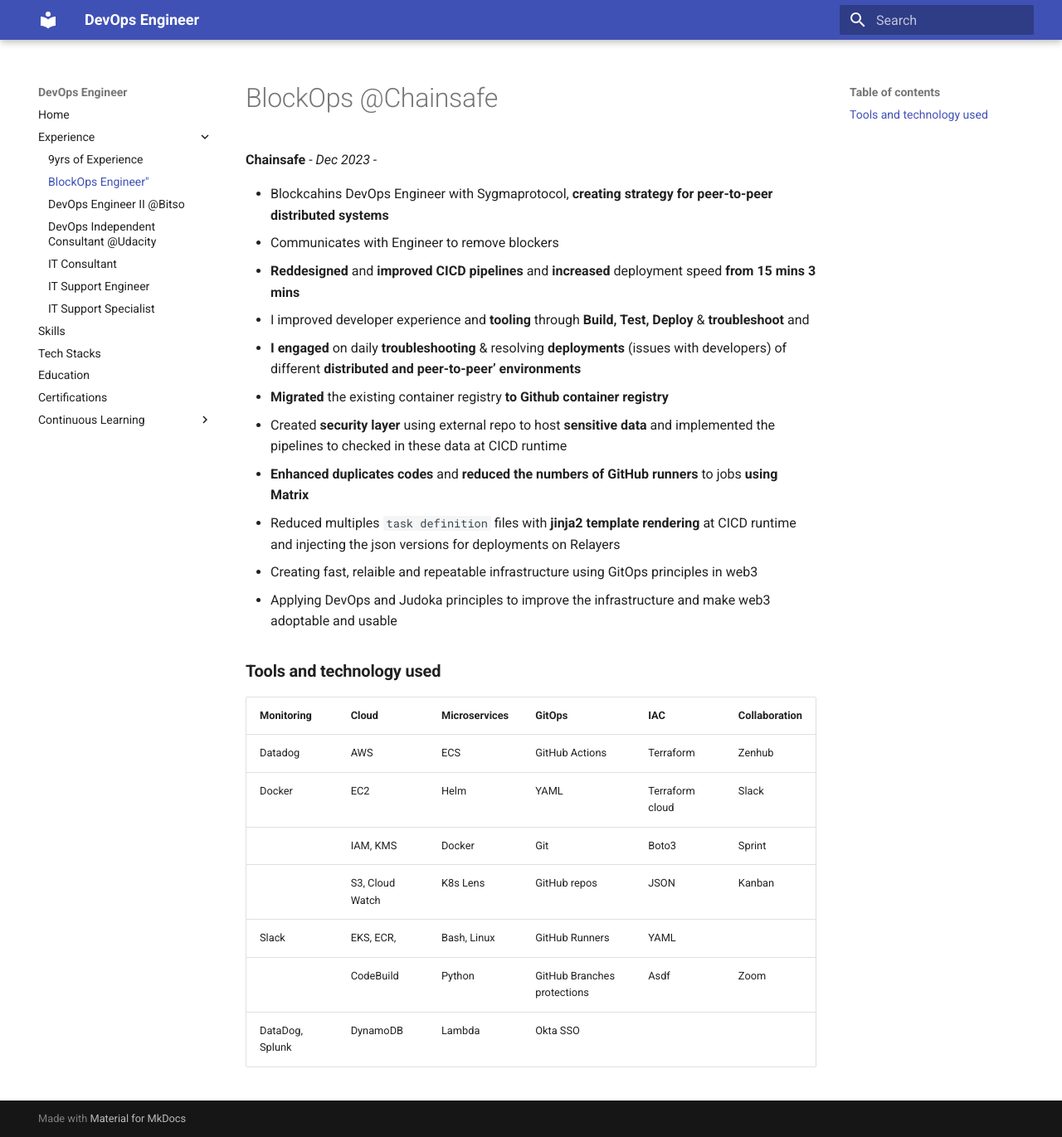
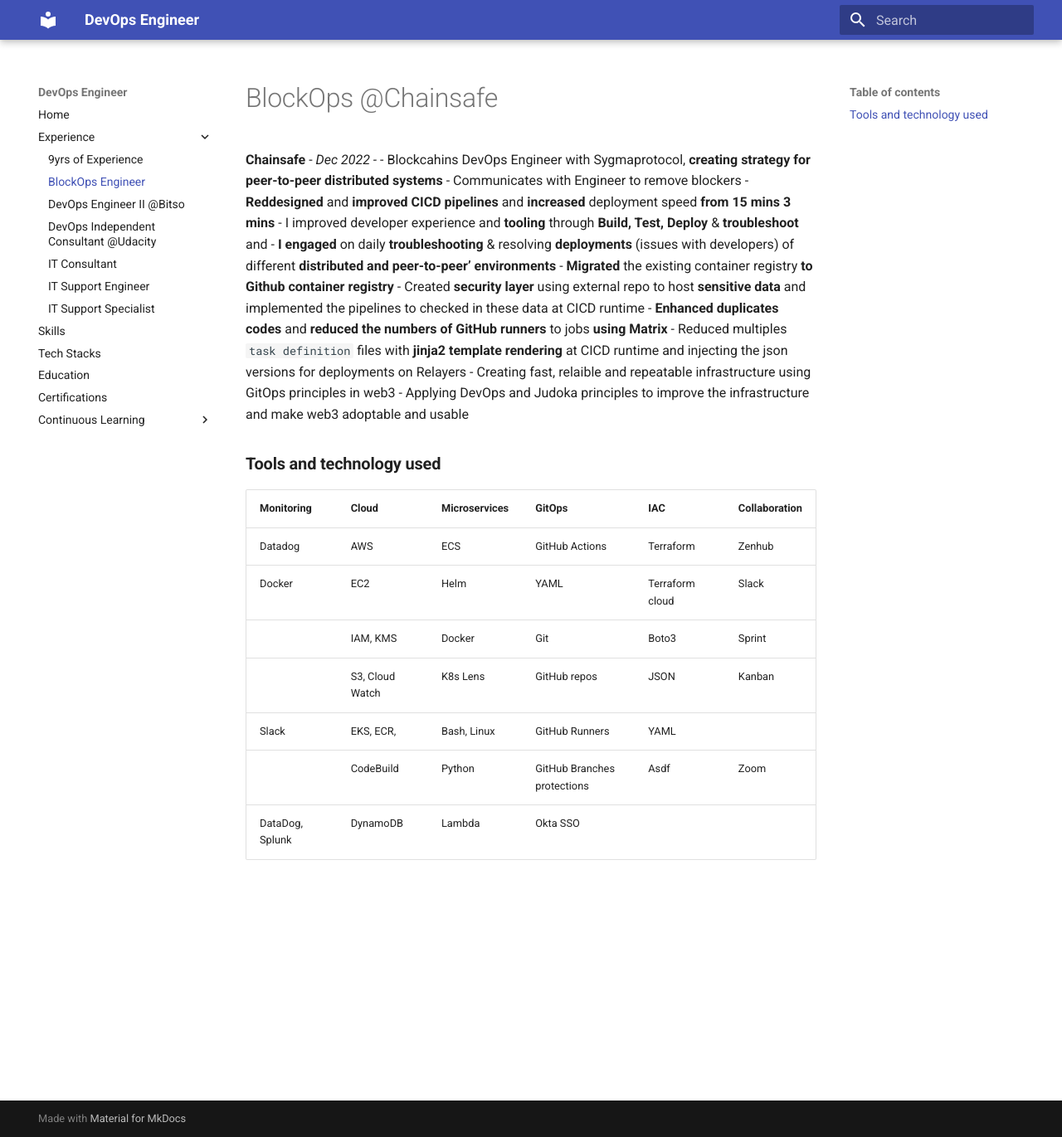
Before and after one commit to eedygreen/isah-idris-DevOps-Engineer-resume, an MkDocs documentation site: the page built from docs/experience/BlockOps_Engineer.md, in a window 1280 px wide and 1371 px high. Shown: the whole window at 83% size. Built offline with MkDocs 1.6.1 and Material for MkDocs 9.7.7, drawn with Linux system fonts in a browser that asks for light colours.

Commit message:
Update chainsafe (#39)
* updated my portfolio with chainsafe

* updating my current states

* update

```diff
--- a/docs/experience/BlockOps_Engineer.md
+++ b/docs/experience/BlockOps_Engineer.md
@@ -1,7 +1,6 @@
 # BlockOps @Chainsafe
 
-**Chainsafe** - *Dec 2023 -*
-
+**Chainsafe** - *Dec 2022 -*
 - Blockcahins DevOps Engineer with Sygmaprotocol, **creating strategy for peer-to-peer distributed systems**
 - Communicates with Engineer to remove blockers
 - **Reddesigned** and **improved CICD pipelines** and **increased** deployment speed **from 15 mins 3 mins**
--- a/mkdocs.yml
+++ b/mkdocs.yml
@@ -4,7 +4,7 @@
    - Home: 'README.md'
    - Experience:
         - 9yrs of Experience: 'experience/Work_Experience_9yrs.md'
-        - BlockOps Engineer": 'experience/BlockOps_Engineer.md'
+        - BlockOps Engineer: 'experience/BlockOps_Engineer.md'
         - DevOps Engineer II @Bitso: 'experience/DevOps_Engineer_II_@Bitso.md'
         - DevOps Independent Consultant @Udacity: 'experience/Independent_Consultant_@Udacity.md'
         - IT Consultant: 'experience/IT_Consultant.md'
@@ -16,7 +16,7 @@
    - Certifications: 'certification/Certifications.md'
    - Continuous Learning:
         - Stacks & Skills:
-            - Disttributed Systems: 'continuous-learning/list/Distributed Systems.md'
+            - Distributed Systems: 'continuous-learning/list/Distributed_Systems.md'
             - FastAPI: 'continuous-learning/list/FastAPI.md'
             - GitOps: 'continuous-learning/list/GitOps.md'
             - Go with Kubernetes Operator: 'continuous-learning/list/Go Programming.md'
```
Also changed, not shown: docs/projects/cicd-with-github-actions.md (added, +1 -0 lines), docs/projects/ci-with-github-actions.md (added).
